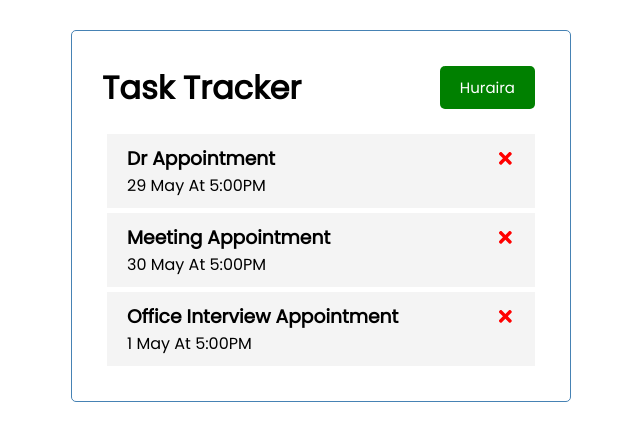
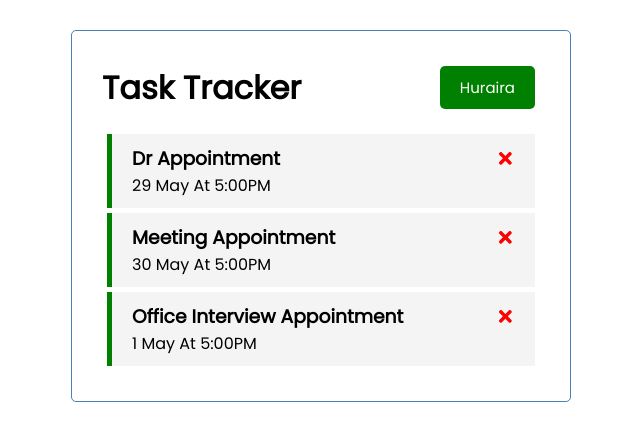
Before and after one commit to iamhuraira/ReactJS_Learning_-nd-Practic, a React (Create React App) app in the folder react-task-tracker/: page / in a window 1280 px wide. Shown: the top 440 px of the page, without its empty margins (319-959 px from the left). Built offline with nearby package versions, Linux system fonts and the light colour scheme.

Commit message:
Conditional Styling and Toggle Function

```diff
--- a/react-task-tracker/src/App.js
+++ b/react-task-tracker/src/App.js
@@ -32,10 +32,15 @@ function App() {
   const deleteTask = (id)=> {
     setTask(task.filter((task)=>task.id !== id))
   }
+
+  // Toggle Reminder
+  const toggleReminder = (id)=>{
+    setTask(task.map((task)=> task.id === id ? {...task, reminder:!task.reminder}: task))
+  }
   return (
     <div className="container">
       <Header />
-      {task.length > 0 ? <Task task={task}  onDelete= {deleteTask} /> : 'No Task'}
+      {task.length > 0 ? <Task task={task}  onDelete= {deleteTask}  ontoggle={toggleReminder}/> : 'No Task'}
     </div>
   );
 }
--- a/react-task-tracker/src/components/Task.js
+++ b/react-task-tracker/src/components/Task.js
@@ -25,7 +25,7 @@ import Taskcom from "./Taskcom"
 //   }
 // ]
 
-const Task = ({ task, onDelete }) => {
+const Task = ({ task, onDelete, ontoggle }) => {
   // const [task, setTask] = useState([
 
   //         {
@@ -51,7 +51,12 @@ const Task = ({ task, onDelete }) => {
   return (
     <div>
       {task.map((task) => (
-        <Taskcom key={task.id} task={task} onDelete={onDelete} />
+        <Taskcom
+          key={task.id}
+          task={task}
+          onDelete={onDelete}
+          ontoggle={ontoggle}
+        />
       ))}
     </div>
   );
--- a/react-task-tracker/src/components/Taskcom.js
+++ b/react-task-tracker/src/components/Taskcom.js
@@ -1,14 +1,14 @@
 import React from 'react'
 import {FaTimes} from 'react-icons/fa'
 
-const Taskcom = ({ task, onDelete }) => {
+const Taskcom = ({ task, onDelete, ontoggle }) => {
   return (
-    <div className="task">
+    <div className={`task ${task.reminder ? 'reminder' : ''}`} onDoubleClick={() => ontoggle(task.id)}>
       <h3>
         {task.text}
         <FaTimes
-        style={{ color: 'red', cursor: 'pointer' }}
-        onClick={()=>onDelete(task.id)}
+          style={{ color: 'red', cursor: 'pointer' }}
+          onClick={() => onDelete(task.id)}
         />
       </h3>
       <p>{task.day}</p>
```
